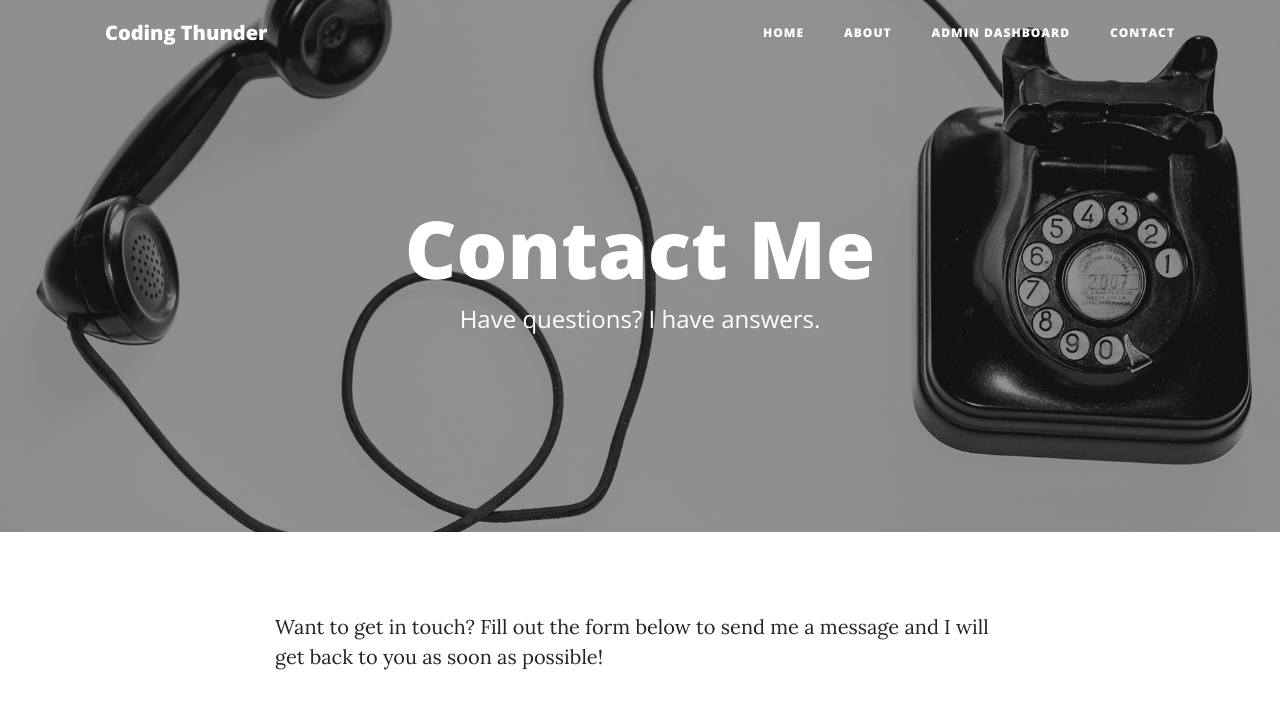
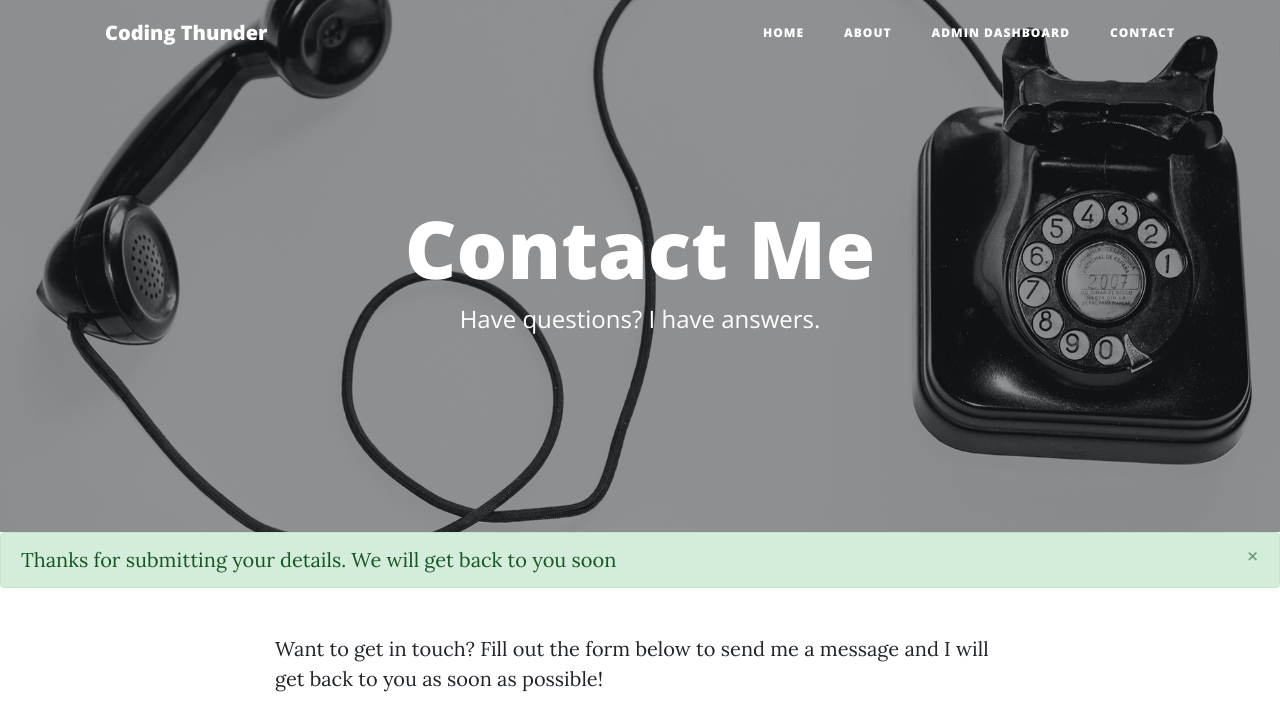
Before and after one commit to MaxDecoder28/Python-Flask-Blog, a Flask app: page /contact in a window 1280 px wide. Shown: the top 703 px of the page. Run offline with Flask 2, Linux system fonts and the light colour scheme; some libraries are stand-ins or nearby versions.

Commit message:
New Commits

```diff
--- a/main.py
+++ b/main.py
@@ -1,4 +1,4 @@
-from flask import Flask, render_template, request, session, redirect
+from flask import Flask, render_template, request, session, redirect , flash
 from flask_sqlalchemy import SQLAlchemy
 from werkzeug.utils import secure_filename
 from flask_mail import Mail
@@ -54,6 +54,9 @@ class Posts(db.Model):
 
 @app.route("/")
 def home():
+#     flash("Subscribe to Gamemoderz", "success")
+#     flash("Please like the video so he created a more videos.", "danger")
+
     posts = Posts.query.filter_by().all()
     last = math.ceil(len(posts)/int(params['no_of_post']))
 
@@ -144,7 +147,7 @@ def edit(sno):
                 return redirect('/edit/'+ sno)
         post=Posts.query.filter_by(sno=sno).first()
 
-        return render_template('edit.html', params=params, post=post)
+        return render_template('edit.html', params=params, post=post, sno=sno)
 
 
 @app.route("/uploader", methods=['GET', 'POST'])
@@ -173,6 +176,7 @@ def logout():
 
 @app.route("/contact", methods=['GET', 'POST'])
 def contact():
+
     if (request.method == 'POST'):
         # '''Add entry to the database'''
         name = request.form.get('name')
@@ -182,12 +186,13 @@ def contact():
         entry = Contacts(name=name, email=email, phone_num=phone, msg=message ,date=datetime.now())
         db.session.add(entry)
         db.session.commit()
-        mail.send_message('New message from ' + name,
-                          sender=email,
-                          recipients=[params['gmail-user']],
-                          body=message + "\n" + phone
-                          )
+        # mail.send_message('New message from ' + name,
+                        #   sender=email,
+                        #   recipients=[params['gmail-user']],
+                        #   body=message + "\n" + phone
+                        #   )
 
+    flash("Thanks for submitting your details. We will get back to you soon", "success")
     return render_template('contact.html', params=params)
 
 
--- a/templates/contact.html
+++ b/templates/contact.html
@@ -3,7 +3,7 @@
 
 
   <!-- Page Header -->
-  <header class="masthead" style="background-image: url('{{url_for ('static',filename='img/contact-bg.jpg') }}')">
+  <header class="masthead mb-0" style="background-image: url('{{url_for ('static',filename='img/contact-bg.jpg') }}')">
     <div class="overlay"></div>
     <div class="container">
       <div class="row">
@@ -16,6 +16,22 @@
       </div>
     </div>
   </header>
+
+  <!-- Message flashing start here -->
+  {% with messages = get_flashed_messages(with_categories=true) %}
+{% if messages %}
+{% for category, message in messages%}
+
+<div class="alert alert-{{category}} alert-dismissible fade show" role="alert">
+  {{message}}
+  <button type="button" class="close" data-dismiss="alert" aria-label="Close">
+    <span aria-hidden="true">&times;</span>
+  </button>
+</div>
+
+{% endfor %}
+{% endif %}
+{% endwith %}
 
   <!-- Main Content -->
   <div class="container">
--- a/templates/edit.html
+++ b/templates/edit.html
@@ -27,7 +27,7 @@
       <hr>
 
     <h1>Add/Edit Posts</h1>
-    <form name="sentMessage" id="contactForm" action="/edit/{{post.sno}}" method="post" novalidate>
+    <form name="sentMessage" id="contactForm" action="/edit/{{sno}}" method="post" novalidate>
       <div class="control-group">
         <div class="form-group floating-label-form-group controls">
           <label>Title</label>
```
Also changed, not shown: templates/index.html (+14 -1 lines).
